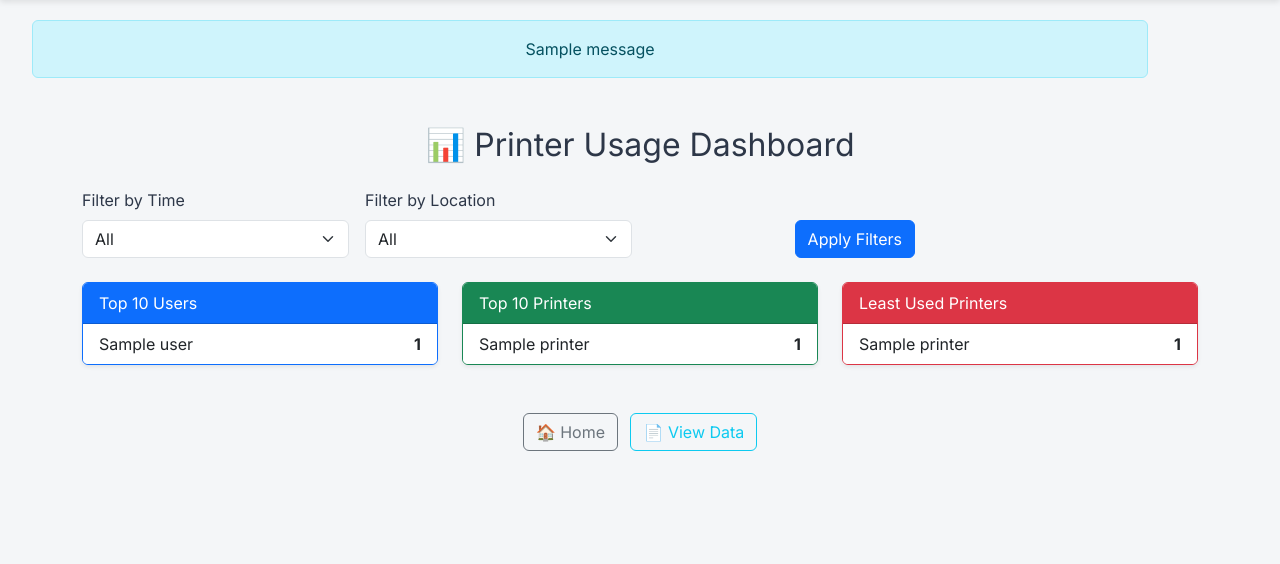
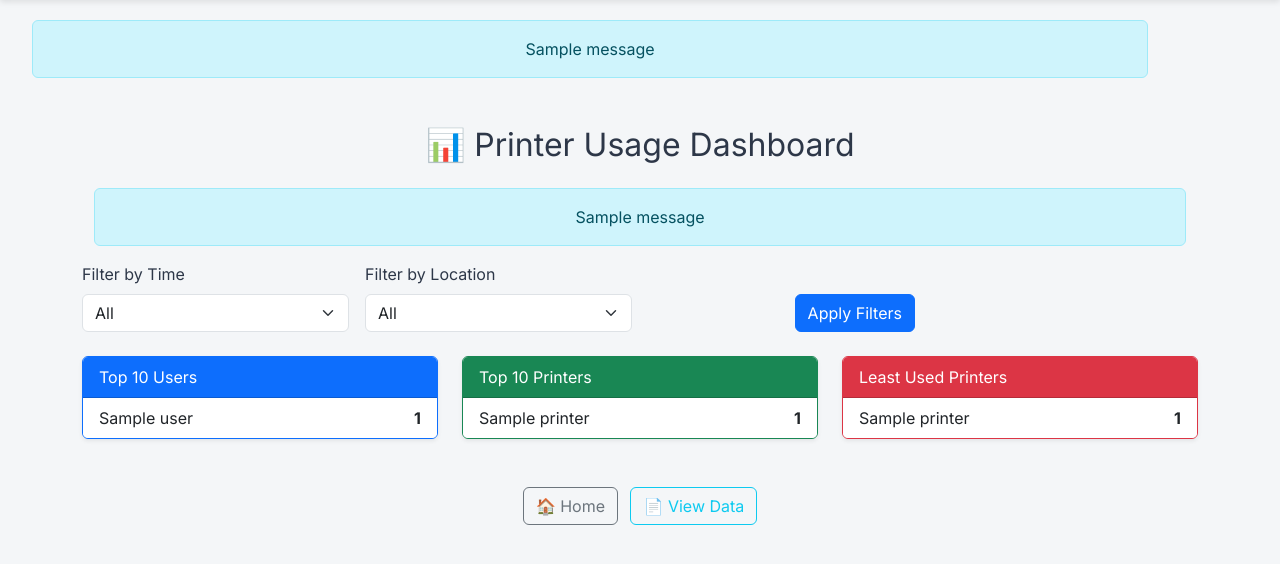
Before and after one commit to Shrx14/PrintDesk, a Flask app: template templates/dashboard.html in a window 1280 px wide. Shown: the part 115-679 px from the top of the page. Run offline with Flask 3, Linux system fonts and the light colour scheme; the template is opened without the code that fills it: most values are stand-ins (such as "Sample title", 1, 10 or a date in 2020); one stand-in notice (Sample message) is shown; some libraries are stand-ins or nearby versions.

Commit message:
Dashborad fixes

```diff
--- a/run.py
+++ b/run.py
@@ -611,6 +611,12 @@ def dashboard():
         # Pass the filtered data to template
         data = df
 
+        # Add flash message if no data found for filters
+        if data.empty:
+            from flask import flash
+            # Remove flash message to avoid duplicate display
+            # flash("No data found for the selected filters.")
+
     except Exception as e:
         logging.error(f"Error in dashboard route: {e}")
         logging.error(traceback.format_exc())
--- a/templates/dashboard.html
+++ b/templates/dashboard.html
@@ -44,6 +44,18 @@
 
 <h2 class="mb-4 text-center">📊 Printer Usage Dashboard</h2>
 
+{% with messages = get_flashed_messages() %}
+  {% if messages %}
+    <div class="container mt-3">
+      {% for message in messages %}
+        <div class="alert alert-info text-center" role="alert">
+          {{ message }}
+        </div>
+      {% endfor %}
+    </div>
+  {% endif %}
+{% endwith %}
+
 {% if data is none %}
   <div class="alert alert-warning text-center">
     No data uploaded yet. Please <a href="{{ url_for('upload') }}">upload an Excel file</a> first.
@@ -53,8 +65,8 @@
     <div class="alert alert-info text-center">
       No data found for the selected filters.
     </div>
-  {% else %}
-    <form method="get" action="{{ url_for('dashboard') }}" class="row g-3 align-items-end mb-4">
+  {% endif %}
+  <form id="filterForm" method="get" action="{{ url_for('dashboard') }}" class="row g-3 align-items-end mb-4">
     <div class="col-md-3">
       <label for="time_filter" class="form-label">Filter by Time</label>
       <select id="time_filter" name="time_filter" class="form-select" onchange="updateDateInputVisibility()">
@@ -103,7 +115,10 @@
   </div>
 
   <div class="col-md-3 text-end">
-      <button type="submit" class="btn btn-primary">Apply Filters</button>
+    <button id="applyFiltersBtn" type="submit" class="btn btn-primary">
+      Apply Filters
+      <span id="loadingSpinner" class="spinner-border spinner-border-sm ms-2 d-none" role="status" aria-hidden="true"></span>
+    </button>
   </div>
 </form>
 
@@ -148,7 +163,15 @@
   </div>
 </div>
 {% endif %}
-{% endif %}
+
+<script>
+  document.getElementById('filterForm').addEventListener('submit', function() {
+    const btn = document.getElementById('applyFiltersBtn');
+    const spinner = document.getElementById('loadingSpinner');
+    btn.disabled = true;
+    spinner.classList.remove('d-none');
+  });
+</script>
 
 <div class="mt-5 text-center">
   <a href="{{ url_for('home') }}" class="btn btn-outline-secondary me-2">🏠 Home</a>
```
Also changed, not shown: 1 other file. Lines whose indentation alone changed are shown as unchanged.
